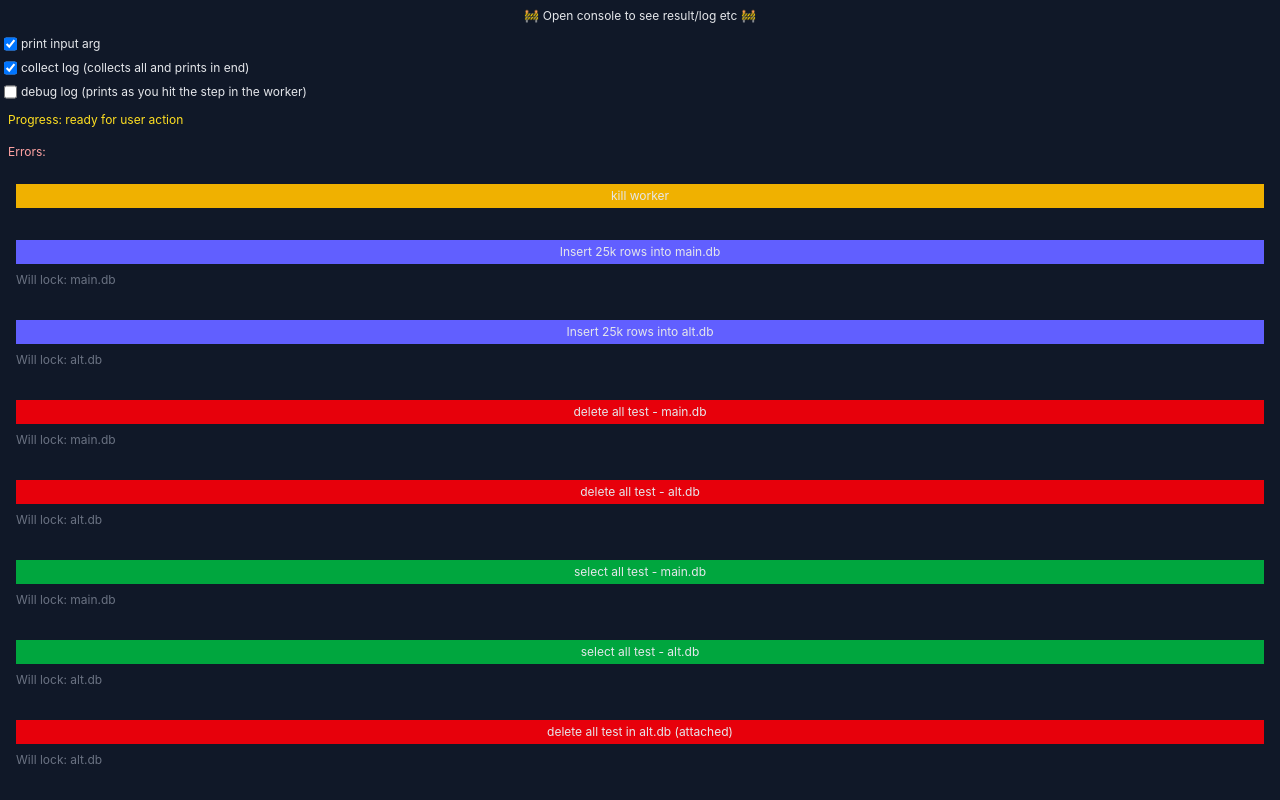
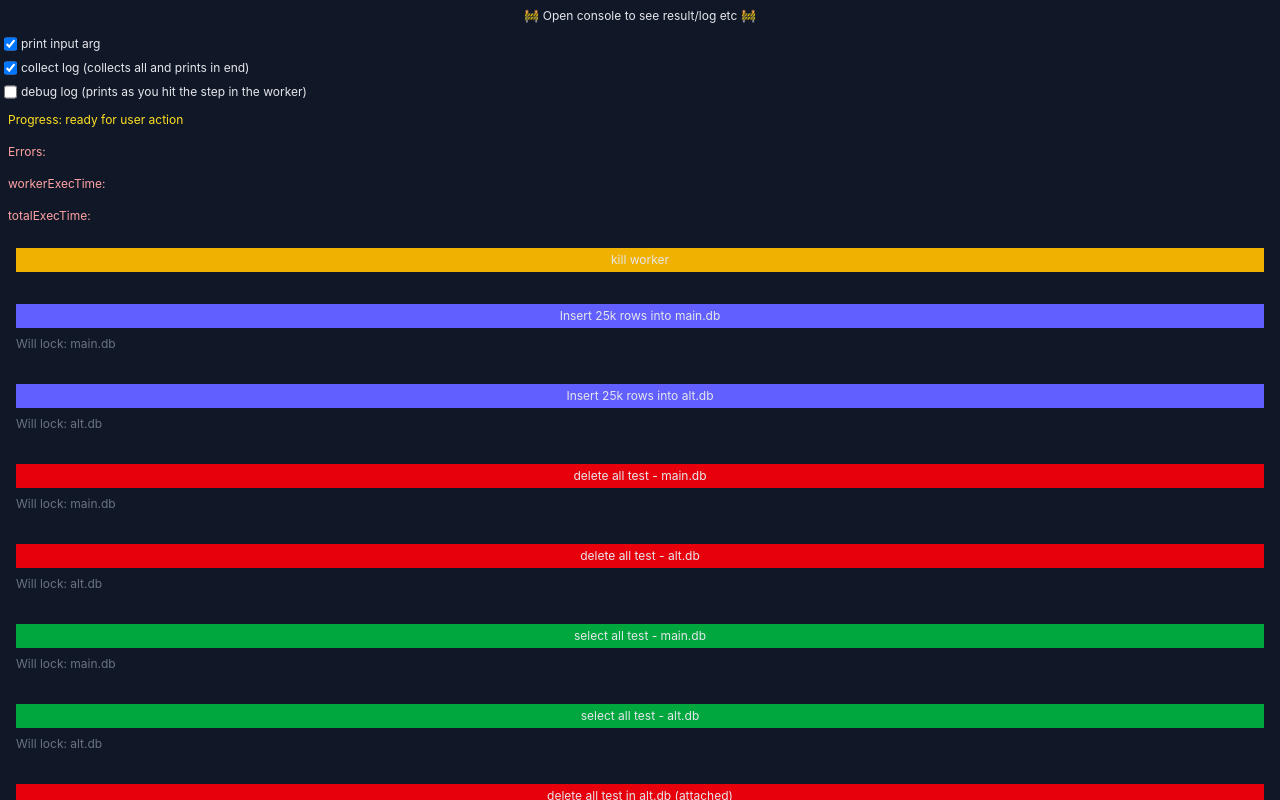
Before and after one commit to vegarringdal/sqllitedebug, a React (Vite) app: page / in a window 1280 px wide. Built offline with nearby package versions, Linux system fonts and the light colour scheme.

Commit message:
show exec time

```diff
--- a/src/App.tsx
+++ b/src/App.tsx
@@ -13,6 +13,8 @@ function App() {
     const [isActive, setIsActive] = useState(false);
     const [progessMsg, setProgressMsg] = useState("ready for user action");
     const [errorMsg, setErrorMsg] = useState("");
+    const [workerExecTime, setWorkerExecTime] = useState("");
+    const [totalExecTime, setTotalExecTime] = useState("");
 
     return (
         <div className="app flex flex-col bg-gray-900 text-gray-200 h-full w-full text-xs @container">
@@ -84,6 +86,8 @@ function App() {
             <div className="p-2 w-full text-red-300">
                 Errors: <span hidden={errorMsg === ""}>{errorMsg}</span>
             </div>
+            <div className="p-2 w-full text-red-300">workerExecTime: {workerExecTime}</div>
+            <div className="p-2 w-full text-red-300">totalExecTime: {totalExecTime}</div>
             <div className="flex flex-col p-3">
                 <button
                     type="button"
@@ -126,6 +130,8 @@ function App() {
                                     setProgressMsg(`Type:${type.padEnd(10, " ")} ${no}`);
                                 });
 
+                                setWorkerExecTime(`${r.execTimeWorker.toFixed(0)}ms`);
+                                setTotalExecTime(`${r.execTime.toFixed(0)}ms`);
                                 printSqliteWorkerClient(args, r);
                                 setIsActive(false);
 
```
